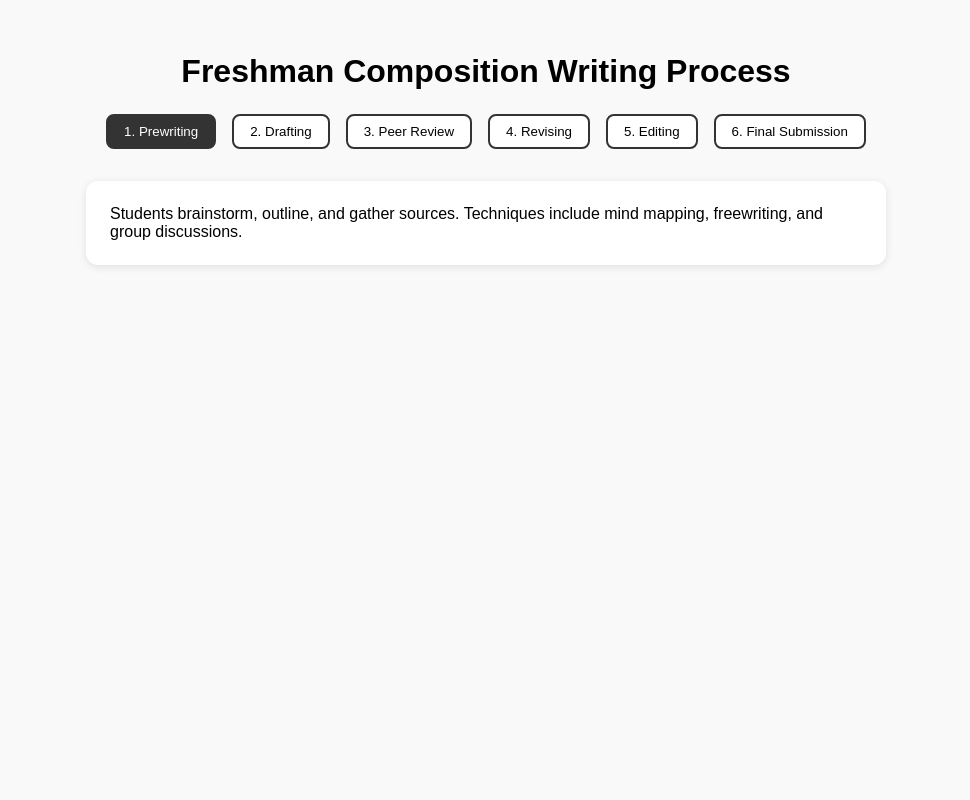
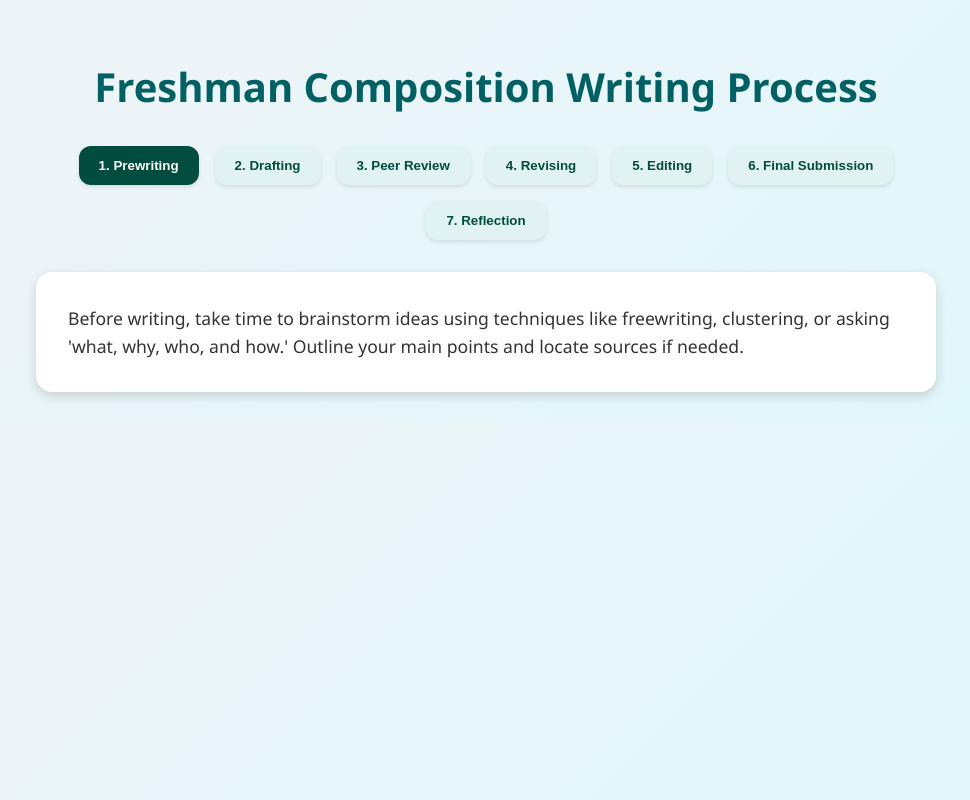
Before and after one commit to mvccflory/AI, a plain HTML site: page writingprocess.html in a window 1280 px wide. Shown: the whole page, without its empty margins (154-1124 px from the left). Drawn offline with Linux system fonts and the light colour scheme.

Commit message:
Update writingprocess.html

```diff
--- a/writingprocess.html
+++ b/writingprocess.html
@@ -6,16 +6,18 @@
   <title>Freshman Writing Process</title>
   <style>
     body {
-      font-family: Arial, sans-serif;
+      font-family: 'Segoe UI', Tahoma, Geneva, Verdana, sans-serif;
       padding: 2rem;
-      max-width: 800px;
+      max-width: 900px;
       margin: auto;
-      background-color: #f9f9f9;
+      background: linear-gradient(135deg, #f0f4f8, #e0f7fa);
+      color: #333;
     }
     h1 {
       text-align: center;
-      font-size: 2rem;
-      margin-bottom: 1.5rem;
+      font-size: 2.5rem;
+      margin-bottom: 2rem;
+      color: #006064;
     }
     .buttons {
       display: flex;
@@ -25,22 +27,30 @@
       margin-bottom: 2rem;
     }
     button {
-      padding: 0.5rem 1rem;
-      border: 2px solid #333;
-      background-color: white;
+      padding: 0.75rem 1.25rem;
+      border: none;
+      background-color: #e0f2f1;
+      color: #004d40;
+      font-weight: bold;
+      border-radius: 12px;
       cursor: pointer;
-      border-radius: 8px;
-      transition: all 0.3s ease;
+      transition: background-color 0.3s ease;
+      box-shadow: 0 2px 4px rgba(0, 0, 0, 0.1);
+    }
+    button:hover {
+      background-color: #b2dfdb;
     }
     button.active {
-      background-color: #333;
+      background-color: #004d40;
       color: white;
     }
     .card {
-      padding: 1.5rem;
+      padding: 2rem;
       background: white;
-      border-radius: 12px;
-      box-shadow: 0 2px 8px rgba(0,0,0,0.1);
+      border-radius: 16px;
+      box-shadow: 0 4px 12px rgba(0,0,0,0.15);
+      font-size: 1.1rem;
+      line-height: 1.6;
     }
   </style>
 </head>
@@ -54,32 +64,37 @@
       {
         title: "1. Prewriting",
         description:
-          "Students brainstorm, outline, and gather sources. Techniques include mind mapping, freewriting, and group discussions."
+          "Before writing, take time to brainstorm ideas using techniques like freewriting, clustering, or asking 'what, why, who, and how.' Outline your main points and locate sources if needed."
       },
       {
         title: "2. Drafting",
         description:
-          "The first draft is written with a focus on getting ideas down, not perfection. Structure is emphasized: intro, body, conclusion."
+          "Write a first draft focusing on getting your ideas down. Don't worry about grammar or perfect wording—just create a rough structure with an introduction, body paragraphs, and conclusion."
       },
       {
         title: "3. Peer Review",
         description:
-          "Students exchange drafts and give constructive feedback on clarity, structure, grammar, and ideas."
+          "Exchange drafts with classmates. Give and receive feedback on what’s working well and what can be improved in content, clarity, and flow. Use peer insights to strengthen your argument."
       },
       {
         title: "4. Revising",
         description:
-          "Based on feedback, students improve content, organization, and flow. Major reworking may occur."
+          "Revise your paper to improve logic, support, and organization. Add stronger evidence, clarify weak points, and restructure paragraphs as needed. Focus on big-picture changes."
       },
       {
         title: "5. Editing",
         description:
-          "Students fix grammar, punctuation, and spelling errors. Formatting is polished."
+          "Now fine-tune grammar, punctuation, spelling, and word choice. Read aloud to catch awkward sentences. Make sure your formatting follows MLA or APA guidelines."
       },
       {
         title: "6. Final Submission",
         description:
-          "Students submit the final version of the paper. Instructors may use rubrics to assess key learning outcomes."
+          "Prepare your paper for submission by double-checking the rubric, formatting, and including a works cited or references page. Upload it to your course platform (e.g., Canvas, Blackboard)."
+      },
+      {
+        title: "7. Reflection",
+        description:
+          "After submitting, take a moment to reflect: What did you learn? What would you do differently? Reflection helps you grow as a writer and prepare for future assignments."
       }
     ];
 
```
